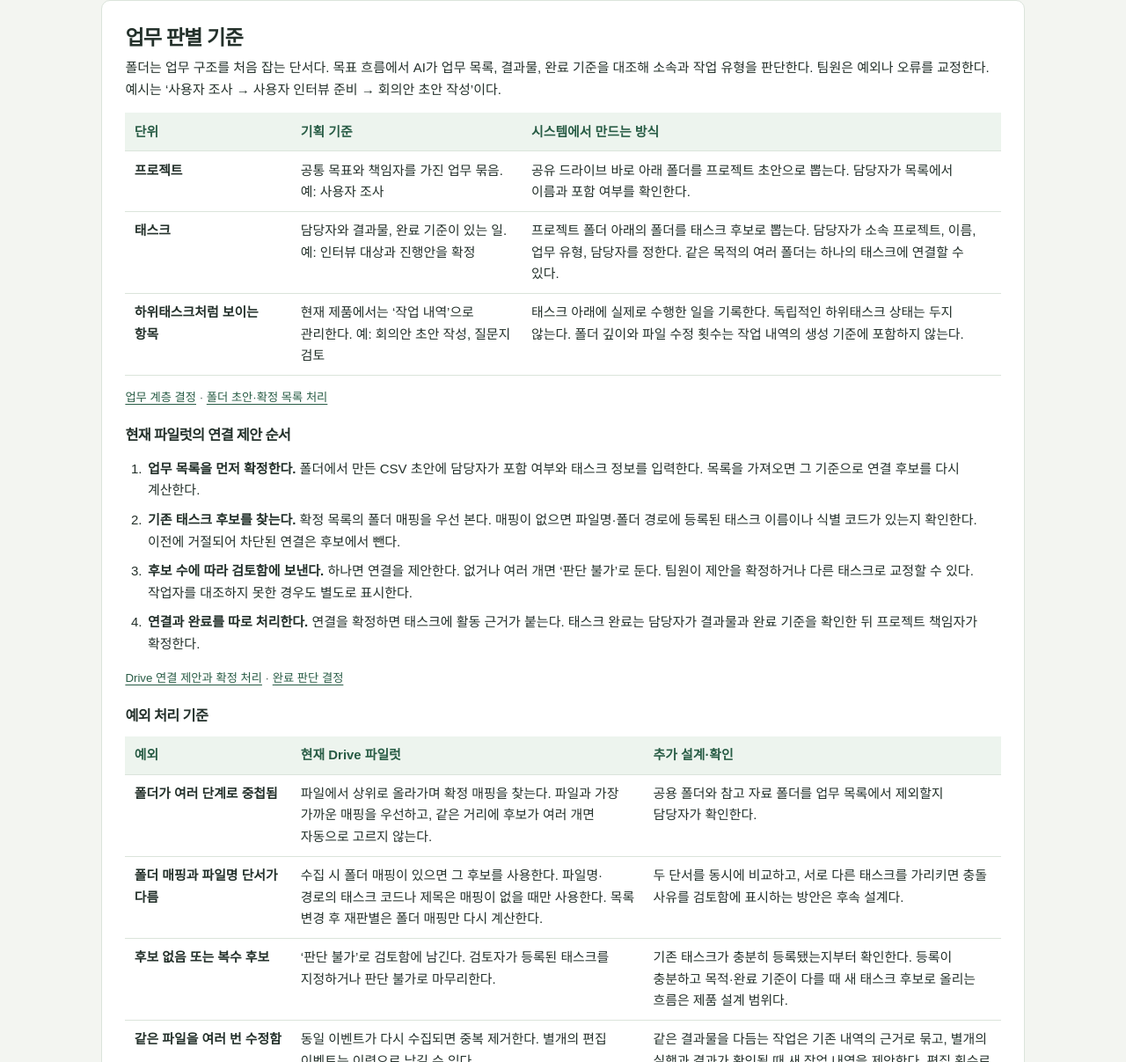
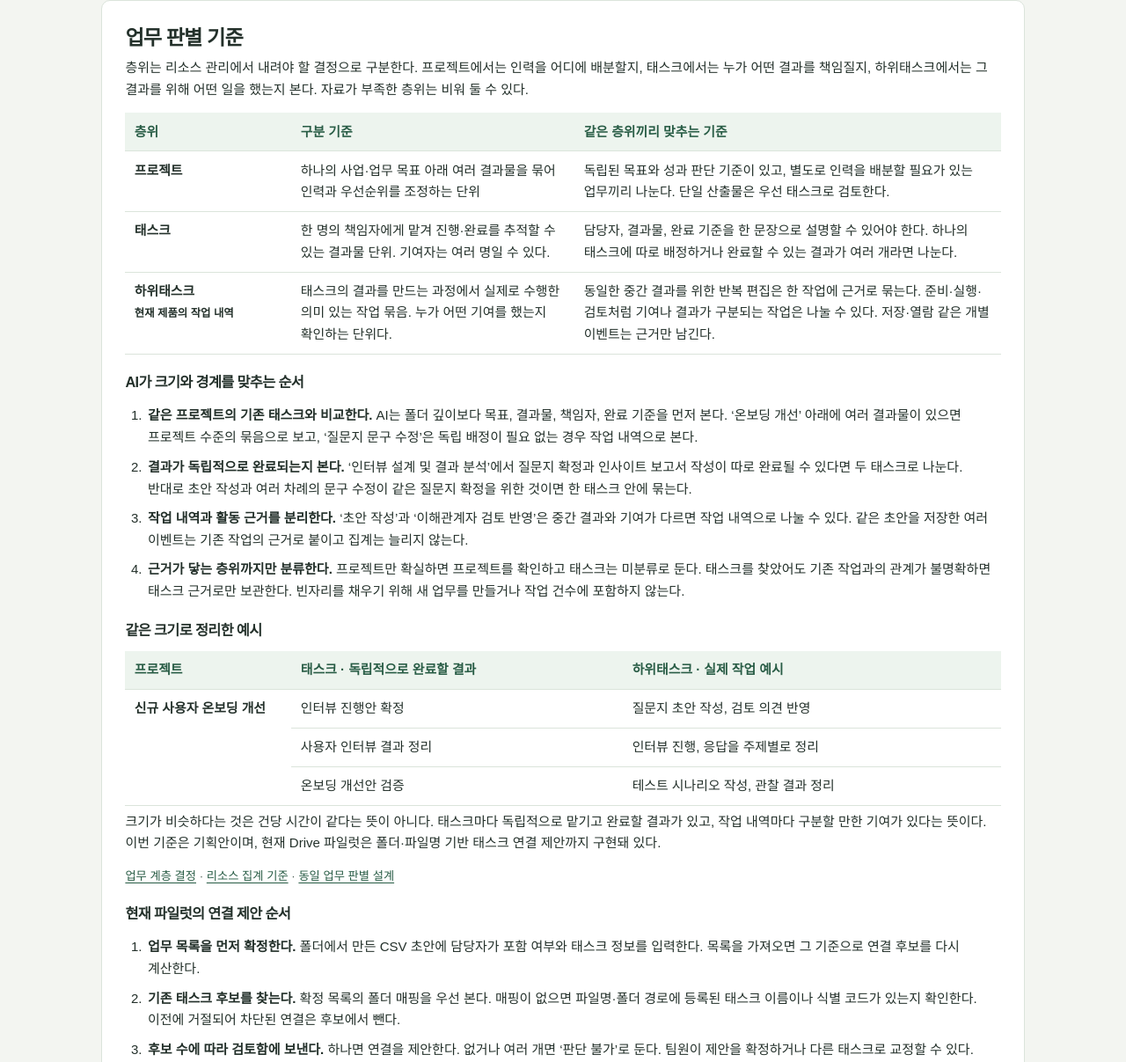
Before and after one commit to eunju-ji/ax-project-manager, a plain HTML site: page docs/project-review/PROJECT_PRESENTATION.html in a window 1280 px wide. Shown: the part 716-1923 px from the top of the page at 88% size. Drawn offline with Linux system fonts and the light colour scheme.

Commit message:
docs: 업무 판별 기준을 층위별 구분 원칙과 같은 크기 예시로 재정리

```diff
--- a/docs/project-review/PROJECT_PRESENTATION.html
+++ b/docs/project-review/PROJECT_PRESENTATION.html
@@ -57,17 +57,35 @@ details{margin-top:.75rem;color:var(--soft);font-size:.83rem}pre{white-space:pre
 
 <section id="logic">
 <h2>업무 판별 기준</h2>
-<p>폴더는 업무 구조를 처음 잡는 단서다. 목표 흐름에서 AI가 업무 목록, 결과물, 완료 기준을 대조해 소속과 작업 유형을 판단한다. 팀원은 예외나 오류를 교정한다. 예시는 ‘사용자 조사 → 사용자 인터뷰 준비 → 회의안 초안 작성’이다.</p>
+<p>층위는 리소스 관리에서 내려야 할 결정으로 구분한다. 프로젝트에서는 인력을 어디에 배분할지, 태스크에서는 누가 어떤 결과를 책임질지, 하위태스크에서는 그 결과를 위해 어떤 일을 했는지 본다. 자료가 부족한 층위는 비워 둘 수 있다.</p>
 <table>
-<thead><tr><th scope="col">단위</th><th scope="col">기획 기준</th><th scope="col">시스템에서 만드는 방식</th></tr></thead>
+<thead><tr><th scope="col">층위</th><th scope="col">구분 기준</th><th scope="col">같은 층위끼리 맞추는 기준</th></tr></thead>
 <tbody>
-<tr><th scope="row">프로젝트</th><td>공통 목표와 책임자를 가진 업무 묶음. 예: 사용자 조사</td><td>공유 드라이브 바로 아래 폴더를 프로젝트 초안으로 뽑는다. 담당자가 목록에서 이름과 포함 여부를 확인한다.</td></tr>
-<tr><th scope="row">태스크</th><td>담당자와 결과물, 완료 기준이 있는 일. 예: 인터뷰 대상과 진행안을 확정</td><td>프로젝트 폴더 아래의 폴더를 태스크 후보로 뽑는다. 담당자가 소속 프로젝트, 이름, 업무 유형, 담당자를 정한다. 같은 목적의 여러 폴더는 하나의 태스크에 연결할 수 있다.</td></tr>
-<tr><th scope="row">하위태스크처럼 보이는 항목</th><td>현재 제품에서는 ‘작업 내역’으로 관리한다. 예: 회의안 초안 작성, 질문지 검토</td><td>태스크 아래에 실제로 수행한 일을 기록한다. 독립적인 하위태스크 상태는 두지 않는다. 폴더 깊이와 파일 수정 횟수는 작업 내역의 생성 기준에 포함하지 않는다.</td></tr>
+<tr><th scope="row">프로젝트</th><td>하나의 사업·업무 목표 아래 여러 결과물을 묶어 인력과 우선순위를 조정하는 단위</td><td>독립된 목표와 성과 판단 기준이 있고, 별도로 인력을 배분할 필요가 있는 업무끼리 나눈다. 단일 산출물은 우선 태스크로 검토한다.</td></tr>
+<tr><th scope="row">태스크</th><td>한 명의 책임자에게 맡겨 진행·완료를 추적할 수 있는 결과물 단위. 기여자는 여러 명일 수 있다.</td><td>담당자, 결과물, 완료 기준을 한 문장으로 설명할 수 있어야 한다. 하나의 태스크에 따로 배정하거나 완료할 수 있는 결과가 여러 개라면 나눈다.</td></tr>
+<tr><th scope="row">하위태스크<br><small>현재 제품의 작업 내역</small></th><td>태스크의 결과를 만드는 과정에서 실제로 수행한 의미 있는 작업 묶음. 누가 어떤 기여를 했는지 확인하는 단위다.</td><td>동일한 중간 결과를 위한 반복 편집은 한 작업에 근거로 묶는다. 준비·실행·검토처럼 기여나 결과가 구분되는 작업은 나눌 수 있다. 저장·열람 같은 개별 이벤트는 근거만 남긴다.</td></tr>
 </tbody>
 </table>
-<p class="source"><a href="../decisions/ADR-003-work-hierarchy.md">업무 계층 결정</a> · <a href="../../app/server/connectors/drive/structure.cjs">폴더 초안·확정 목록 처리</a></p>
 
+<h3 class="subhead">AI가 크기와 경계를 맞추는 순서</h3>
+<ol class="steps">
+<li><strong>같은 프로젝트의 기존 태스크와 비교한다.</strong> AI는 폴더 깊이보다 목표, 결과물, 책임자, 완료 기준을 먼저 본다. ‘온보딩 개선’ 아래에 여러 결과물이 있으면 프로젝트 수준의 묶음으로 보고, ‘질문지 문구 수정’은 독립 배정이 필요 없는 경우 작업 내역으로 본다.</li>
+<li><strong>결과가 독립적으로 완료되는지 본다.</strong> ‘인터뷰 설계 및 결과 분석’에서 질문지 확정과 인사이트 보고서 작성이 따로 완료될 수 있다면 두 태스크로 나눈다. 반대로 초안 작성과 여러 차례의 문구 수정이 같은 질문지 확정을 위한 것이면 한 태스크 안에 묶는다.</li>
+<li><strong>작업 내역과 활동 근거를 분리한다.</strong> ‘초안 작성’과 ‘이해관계자 검토 반영’은 중간 결과와 기여가 다르면 작업 내역으로 나눌 수 있다. 같은 초안을 저장한 여러 이벤트는 기존 작업의 근거로 붙이고 집계는 늘리지 않는다.</li>
+<li><strong>근거가 닿는 층위까지만 분류한다.</strong> 프로젝트만 확실하면 프로젝트를 확인하고 태스크는 미분류로 둔다. 태스크를 찾았어도 기존 작업과의 관계가 불명확하면 태스크 근거로만 보관한다. 빈자리를 채우기 위해 새 업무를 만들거나 작업 건수에 포함하지 않는다.</li>
+</ol>
+
+<h3 class="subhead">같은 크기로 정리한 예시</h3>
+<table>
+<thead><tr><th scope="col">프로젝트</th><th scope="col">태스크 · 독립적으로 완료할 결과</th><th scope="col">하위태스크 · 실제 작업 예시</th></tr></thead>
+<tbody>
+<tr><th scope="row" rowspan="3">신규 사용자 온보딩 개선</th><td>인터뷰 진행안 확정</td><td>질문지 초안 작성, 검토 의견 반영</td></tr>
+<tr><td>사용자 인터뷰 결과 정리</td><td>인터뷰 진행, 응답을 주제별로 정리</td></tr>
+<tr><td>온보딩 개선안 검증</td><td>테스트 시나리오 작성, 관찰 결과 정리</td></tr>
+</tbody>
+</table>
+<p>크기가 비슷하다는 것은 건당 시간이 같다는 뜻이 아니다. 태스크마다 독립적으로 맡기고 완료할 결과가 있고, 작업 내역마다 구분할 만한 기여가 있다는 뜻이다. 이번 기준은 기획안이며, 현재 Drive 파일럿은 폴더·파일명 기반 태스크 연결 제안까지 구현돼 있다.</p>
+<p class="source"><a href="../decisions/ADR-003-work-hierarchy.md">업무 계층 결정</a> · <a href="../decisions/ADR-002-resource-unit.md">리소스 집계 기준</a> · <a href="../design/m1-03-matching-and-automation.md">동일 업무 판별 설계</a></p>
 <h3 class="subhead">현재 파일럿의 연결 제안 순서</h3>
 <ol class="steps">
 <li><strong>업무 목록을 먼저 확정한다.</strong> 폴더에서 만든 CSV 초안에 담당자가 포함 여부와 태스크 정보를 입력한다. 목록을 가져오면 그 기준으로 연결 후보를 다시 계산한다.</li>
```
